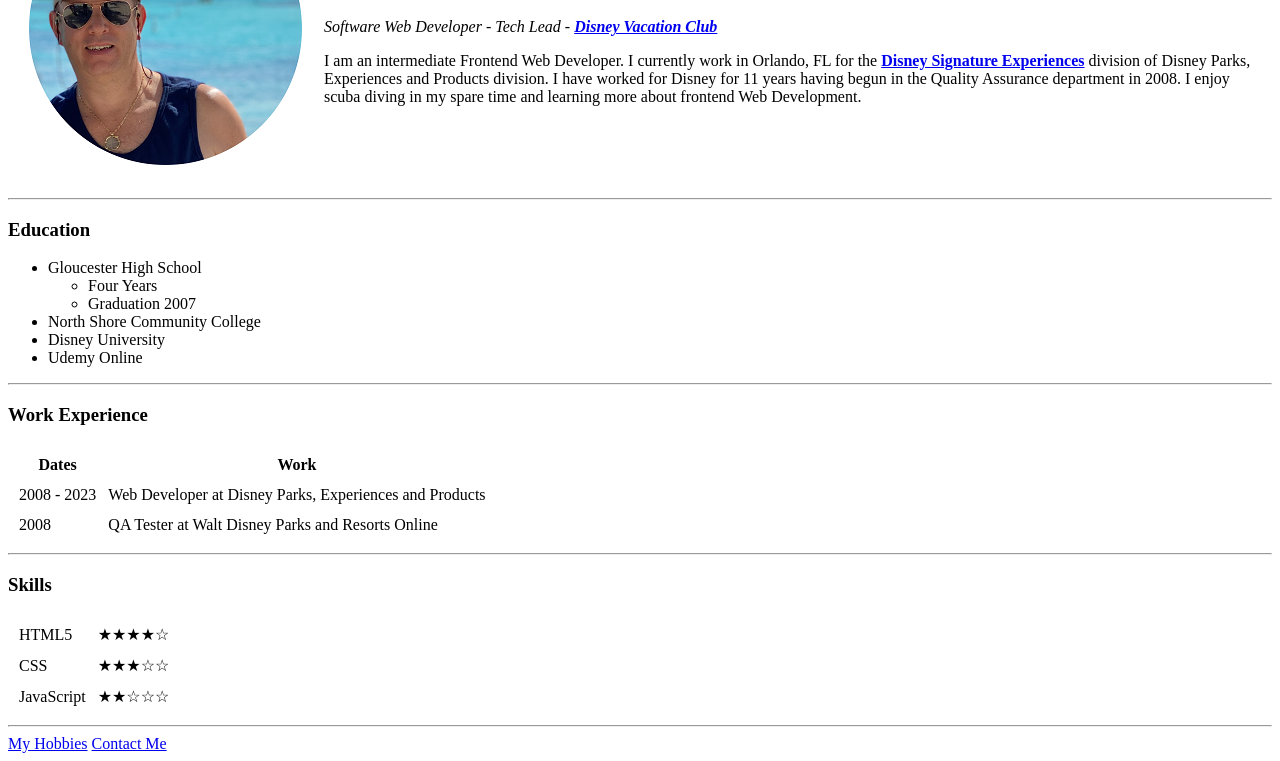
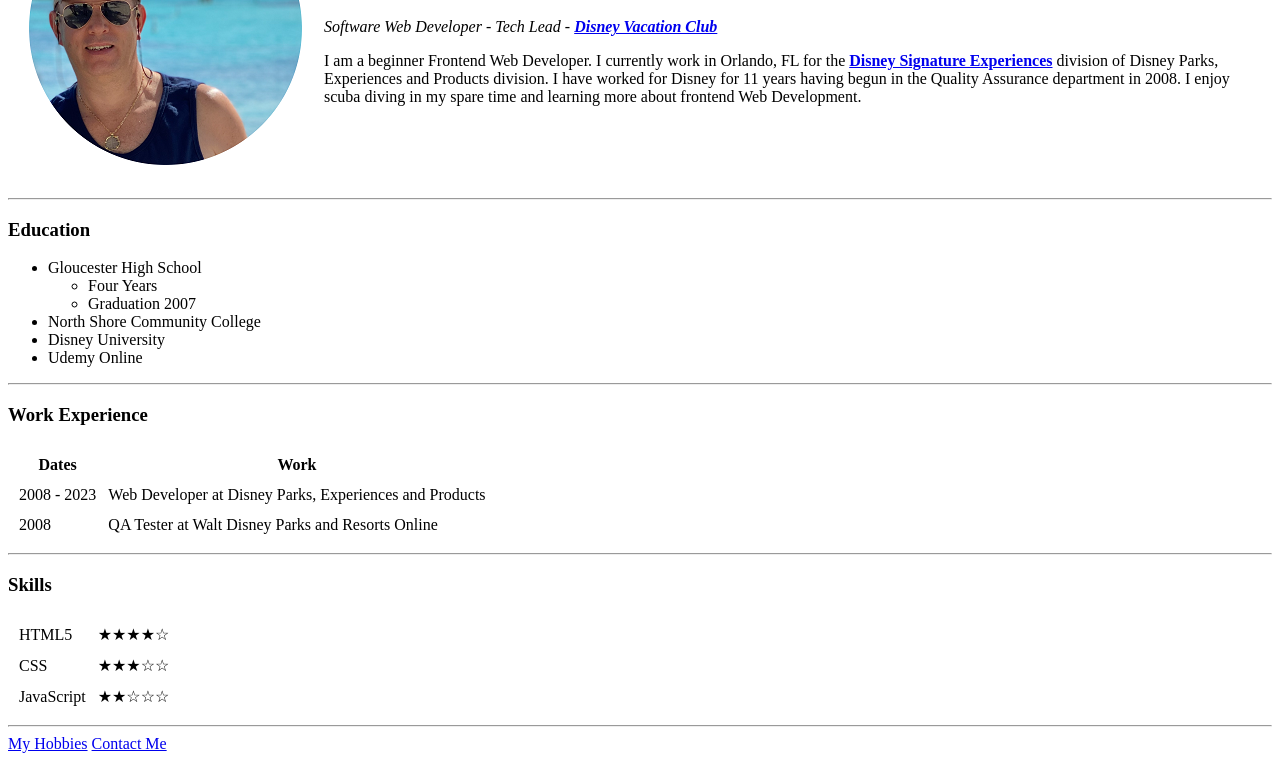
Before and after one commit to jcochems/udemy-webdev, a plain HTML site: page index.html in a window 1280 px wide. Shown: the part 137-898 px from the top of the page. Drawn offline with Linux system fonts and the light colour scheme.

Commit message:
Update index.html

```diff
--- a/index.html
+++ b/index.html
@@ -10,7 +10,7 @@
             <td><img src="images/jim-profile-cropped.png" alt="Jim profile pic."></td>
             <td><h1>Jim Cochems</h1>
             <p><em>Software Web Developer - Tech Lead - <strong><a href="https://disneyvacationclub.disney.go.com">Disney Vacation Club</a></strong></em></p>
-            <p>I am an intermediate Frontend Web Developer. I currently work in Orlando, FL for the <strong><a href="https://www.disneysignatureexperiences.com/" target="_blank">Disney Signature Experiences</a></strong> division of Disney Parks, Experiences and Products
+            <p>I am a beginner Frontend Web Developer. I currently work in Orlando, FL for the <strong><a href="https://www.disneysignatureexperiences.com/" target="_blank">Disney Signature Experiences</a></strong> division of Disney Parks, Experiences and Products
                 division. I have worked for Disney for 11 years having begun in the Quality Assurance department in 2008. I enjoy scuba diving in my spare time and learning more about frontend Web Development.</p></td>
           </tr>
         </tr>
```
